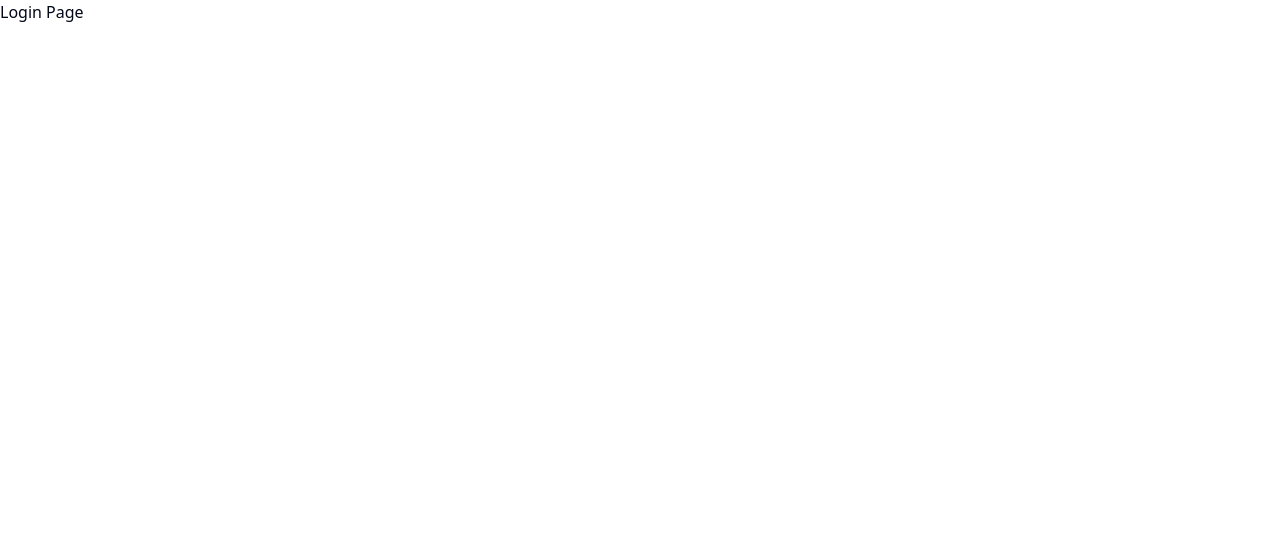
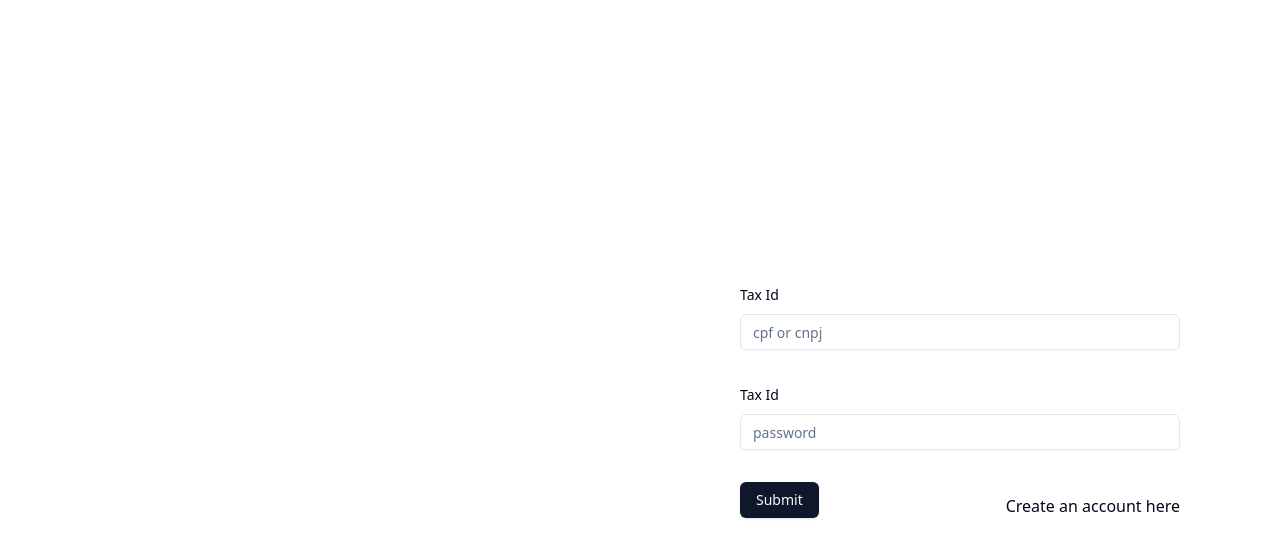
Before and after one commit to jeseias/woovi-bank-frontend, a React (Vite) app: page /auth/login in a window 1280 px wide. Shown: the top 558 px of the page. Built offline with nearby package versions, Linux system fonts and the light colour scheme.

Commit message:
feat: add login form structure

```diff
--- a/package.json
+++ b/package.json
@@ -10,15 +10,19 @@
     "preview": "vite preview"
   },
   "dependencies": {
+    "@hookform/resolvers": "^3.4.2",
     "@radix-ui/react-icons": "^1.3.0",
+    "@radix-ui/react-label": "^2.0.2",
     "@radix-ui/react-slot": "^1.0.2",
     "class-variance-authority": "^0.7.0",
     "clsx": "^2.1.1",
     "react": "^18.2.0",
     "react-dom": "^18.2.0",
+    "react-hook-form": "^7.51.5",
     "react-router-dom": "^6.23.1",
     "tailwind-merge": "^2.3.0",
-    "tailwindcss-animate": "^1.0.7"
+    "tailwindcss-animate": "^1.0.7",
+    "zod": "^3.23.8"
   },
   "devDependencies": {
     "@types/node": "^20.13.0",
--- /dev/null
+++ b/src/components/ui/form.tsx
@@ -0,0 +1,176 @@
+import * as React from "react"
+import * as LabelPrimitive from "@radix-ui/react-label"
+import { Slot } from "@radix-ui/react-slot"
+import {
+  Controller,
+  ControllerProps,
+  FieldPath,
+  FieldValues,
+  FormProvider,
+  useFormContext,
+} from "react-hook-form"
+
+import { cn } from "@/lib/utils"
+import { Label } from "@/components/ui/label"
+
+const Form = FormProvider
+
+type FormFieldContextValue<
+  TFieldValues extends FieldValues = FieldValues,
+  TName extends FieldPath<TFieldValues> = FieldPath<TFieldValues>
+> = {
+  name: TName
+}
+
+const FormFieldContext = React.createContext<FormFieldContextValue>(
+  {} as FormFieldContextValue
+)
+
+const FormField = <
+  TFieldValues extends FieldValues = FieldValues,
+  TName extends FieldPath<TFieldValues> = FieldPath<TFieldValues>
+>({
+  ...props
+}: ControllerProps<TFieldValues, TName>) => {
+  return (
+    <FormFieldContext.Provider value={{ name: props.name }}>
+      <Controller {...props} />
+    </FormFieldContext.Provider>
+  )
+}
+
+const useFormField = () => {
+  const fieldContext = React.useContext(FormFieldContext)
+  const itemContext = React.useContext(FormItemContext)
+  const { getFieldState, formState } = useFormContext()
+
+  const fieldState = getFieldState(fieldContext.name, formState)
+
+  if (!fieldContext) {
+    throw new Error("useFormField should be used within <FormField>")
+  }
+
+  const { id } = itemContext
+
+  return {
+    id,
+    name: fieldContext.name,
+    formItemId: `${id}-form-item`,
+    formDescriptionId: `${id}-form-item-description`,
+    formMessageId: `${id}-form-item-message`,
+    ...fieldState,
+  }
+}
+
+type FormItemContextValue = {
+  id: string
+}
+
+const FormItemContext = React.createContext<FormItemContextValue>(
+  {} as FormItemContextValue
+)
+
+const FormItem = React.forwardRef<
+  HTMLDivElement,
+  React.HTMLAttributes<HTMLDivElement>
+>(({ className, ...props }, ref) => {
+  const id = React.useId()
+
+  return (
+    <FormItemContext.Provider value={{ id }}>
+      <div ref={ref} className={cn("space-y-2", className)} {...props} />
+    </FormItemContext.Provider>
+  )
+})
+FormItem.displayName = "FormItem"
+
+const FormLabel = React.forwardRef<
+  React.ElementRef<typeof LabelPrimitive.Root>,
+  React.ComponentPropsWithoutRef<typeof LabelPrimitive.Root>
+>(({ className, ...props }, ref) => {
+  const { error, formItemId } = useFormField()
+
+  return (
+    <Label
+      ref={ref}
+      className={cn(error && "text-destructive", className)}
+      htmlFor={formItemId}
+      {...props}
+    />
+  )
+})
+FormLabel.displayName = "FormLabel"
+
+const FormControl = React.forwardRef<
+  React.ElementRef<typeof Slot>,
+  React.ComponentPropsWithoutRef<typeof Slot>
+>(({ ...props }, ref) => {
+  const { error, formItemId, formDescriptionId, formMessageId } = useFormField()
+
+  return (
+    <Slot
+      ref={ref}
+      id={formItemId}
+      aria-describedby={
+        !error
+          ? `${formDescriptionId}`
+          : `${formDescriptionId} ${formMessageId}`
+      }
+      aria-invalid={!!error}
+      {...props}
+    />
+  )
+})
+FormControl.displayName = "FormControl"
+
+const FormDescription = React.forwardRef<
+  HTMLParagraphElement,
+  React.HTMLAttributes<HTMLParagraphElement>
+>(({ className, ...props }, ref) => {
+  const { formDescriptionId } = useFormField()
+
+  return (
+    <p
+      ref={ref}
+      id={formDescriptionId}
+      className={cn("text-[0.8rem] text-muted-foreground", className)}
+      {...props}
+    />
+  )
+})
+FormDescription.displayName = "FormDescription"
+
+const FormMessage = React.forwardRef<
+  HTMLParagraphElement,
+  React.HTMLAttributes<HTMLParagraphElement>
+>(({ className, children, ...props }, ref) => {
+  const { error, formMessageId } = useFormField()
+  const body = error ? String(error?.message) : children
+
+  if (!body) {
+    return null
+  }
+
+  return (
+    <p
+      ref={ref}
+      id={formMessageId}
+      className={cn("text-[0.8rem] font-medium text-destructive", className)}
+      {...props}
+    >
+      {body}
+    </p>
+  )
+})
+FormMessage.displayName = "FormMessage"
+
+export {
+  useFormField,
+  Form,
+  FormItem,
+  FormLabel,
+  FormControl,
+  FormDescription,
+  FormMessage,
+  FormField,
+}
--- /dev/null
+++ b/src/components/ui/input.tsx
@@ -0,0 +1,25 @@
+import * as React from "react"
+
+import { cn } from "@/lib/utils"
+
+export interface InputProps
+  extends React.InputHTMLAttributes<HTMLInputElement> {}
+
+const Input = React.forwardRef<HTMLInputElement, InputProps>(
+  ({ className, type, ...props }, ref) => {
+    return (
+      <input
+        type={type}
+        className={cn(
+          "flex h-9 w-full rounded-md border border-input bg-transparent px-3 py-1 text-sm shadow-sm transition-colors file:border-0 file:bg-transparent file:text-sm file:font-medium placeholder:text-muted-foreground focus-visible:outline-none focus-visible:ring-1 focus-visible:ring-ring disabled:cursor-not-allowed disabled:opacity-50",
+          className
+        )}
+        ref={ref}
+        {...props}
+      />
+    )
+  }
+)
+Input.displayName = "Input"
+
+export { Input }
--- /dev/null
+++ b/src/components/ui/label.tsx
@@ -0,0 +1,24 @@
+import * as React from "react"
+import * as LabelPrimitive from "@radix-ui/react-label"
+import { cva, type VariantProps } from "class-variance-authority"
+
+import { cn } from "@/lib/utils"
+
+const labelVariants = cva(
+  "text-sm font-medium leading-none peer-disabled:cursor-not-allowed peer-disabled:opacity-70"
+)
+
+const Label = React.forwardRef<
+  React.ElementRef<typeof LabelPrimitive.Root>,
+  React.ComponentPropsWithoutRef<typeof LabelPrimitive.Root> &
+    VariantProps<typeof labelVariants>
+>(({ className, ...props }, ref) => (
+  <LabelPrimitive.Root
+    ref={ref}
+    className={cn(labelVariants(), className)}
+    {...props}
+  />
+))
+Label.displayName = LabelPrimitive.Root.displayName
+
+export { Label }
--- /dev/null
+++ b/src/pages/auth/login/login-form.tsx
@@ -0,0 +1,73 @@
+import { zodResolver } from "@hookform/resolvers/zod";
+import { useForm } from "react-hook-form";
+import { z } from "zod";
+import {
+  Form,
+  FormControl,
+  FormDescription,
+  FormField,
+  FormItem,
+  FormLabel,
+  FormMessage,
+} from "@/components/ui/form";
+import { Button } from "@/components/ui/button";
+import { Input } from "@/components/ui/input";
+import { Link } from "react-router-dom";
+import { AppRoutePaths } from "@/constants";
+
+const formSchema = z.object({
+  tax_id: z.string(),
+  password: z.string().min(6).max(50),
+});
+
+export const LoginForm = () => {
+  const form = useForm<z.infer<typeof formSchema>>({
+    resolver: zodResolver(formSchema),
+  });
+
+  const onSubmit = (values: z.infer<typeof formSchema>) => {
+    console.log(values);
+  };
+
+  return (
+    <Form {...form}>
+      <form
+        onSubmit={form.handleSubmit(onSubmit)}
+        className="space-y-8 w-full max-w-[440px]"
+      >
+        <FormField
+          control={form.control}
+          name="tax_id"
+          render={({ field }) => (
+            <FormItem>
+              <FormLabel>Tax Id</FormLabel>
+              <FormControl>
+                <Input placeholder="cpf or cnpj" {...field} />
+              </FormControl>
+              <FormMessage />
+            </FormItem>
+          )}
+        />
+        <FormField
+          control={form.control}
+          name="password"
+          render={({ field }) => (
+            <FormItem>
+              <FormLabel>Tax Id</FormLabel>
+              <FormControl>
+                <Input placeholder="password" type="password" {...field} />
+              </FormControl>
+              <FormMessage />
+            </FormItem>
+          )}
+        />
+        <div className="flex items-end">
+          <Button type="submit">Submit</Button>
+          <Link to={AppRoutePaths.Auth.SignUp} className="ml-auto hover:underline">
+            <p className="">Create an account here</p>
+          </Link>
+        </div>
+      </form>
+    </Form>
+  );
+};
--- a/src/pages/auth/login/login-page.tsx
+++ b/src/pages/auth/login/login-page.tsx
@@ -1,7 +1,12 @@
+import { LoginForm } from "./login-form";
+
 export const LoginPage = () => {
   return (
-    <div className="">
-      <h2 className="">Login Page</h2>
+    <div className="grid grid-cols-[1fr_1fr] h-screen w-screen">
+      <div className=""></div>
+      <div className="h-full flex items-center justify-center">
+        <LoginForm />
+      </div>
     </div>
   );
 };
```
Also changed, not shown: 1 other file (tests, documents, lock files or other folders).
